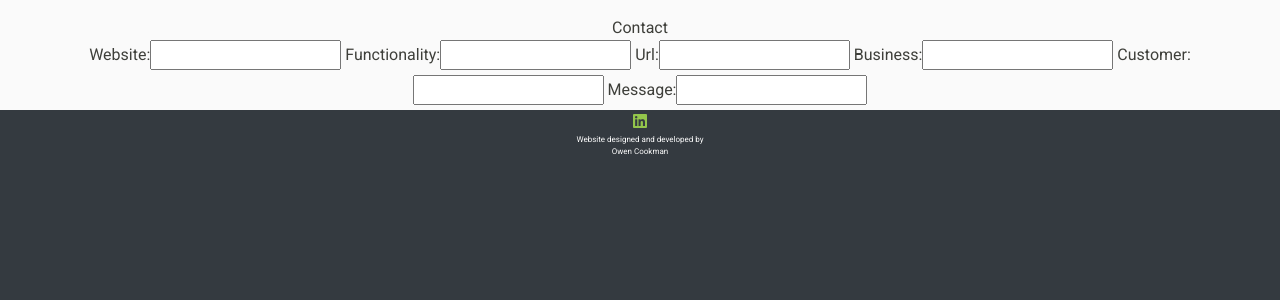
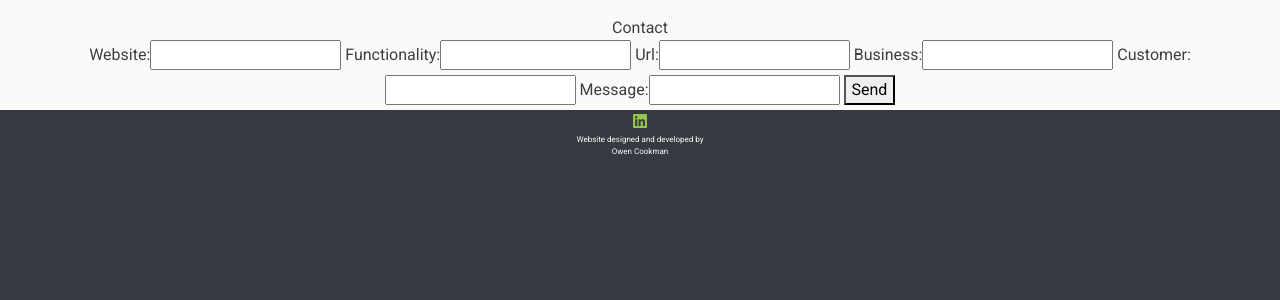
Before and after one commit to OwenCookman/owen-webdev, a Django app: page /comms/contact/ in a window 1280 px wide. Shown: the part 71-371 px from the top of the page. Run offline with Django 3.2, Linux system fonts and the light colour scheme; the visitor is signed in with stand-in values (Sample User, id 1); some libraries are stand-ins or nearby versions; some web fonts are replaced.

Commit message:
Added csrf_token and button to contact form

```diff
--- a/comms/templates/contact.html
+++ b/comms/templates/contact.html
@@ -8,8 +8,8 @@
 {% block content %}
 
 <form method="POST">
-
+{% csrf_token %}
 {{ contact_form | as_bootstrap }}
-
+<button type="submit">Send</button>
 </form>
 {% endblock %}
```
